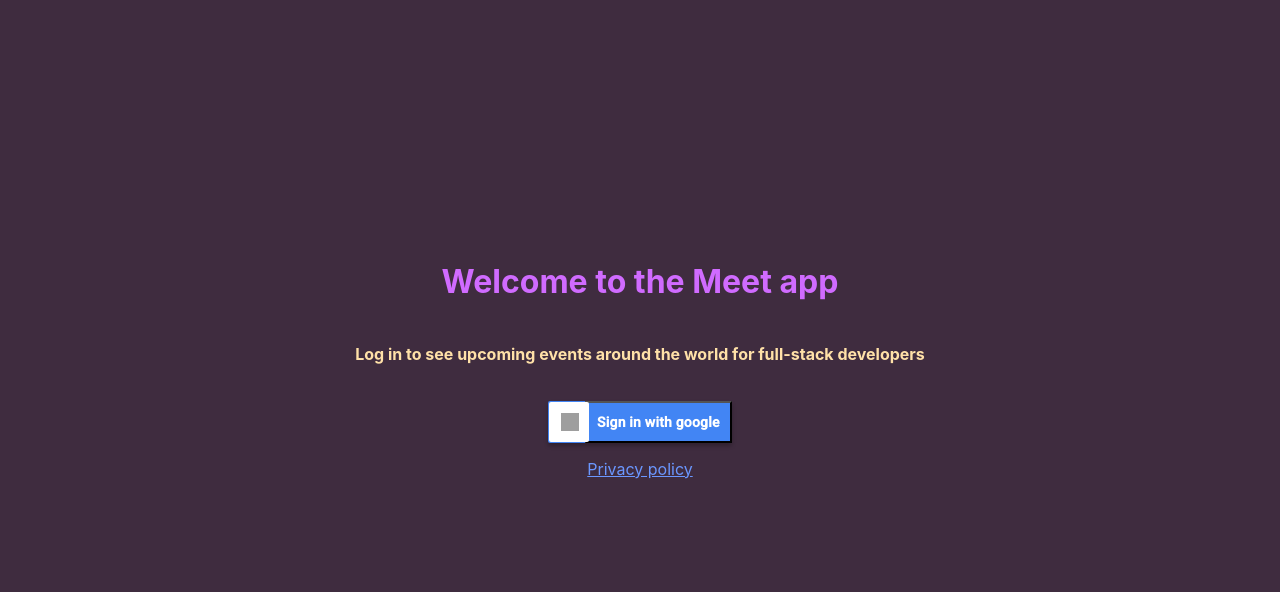
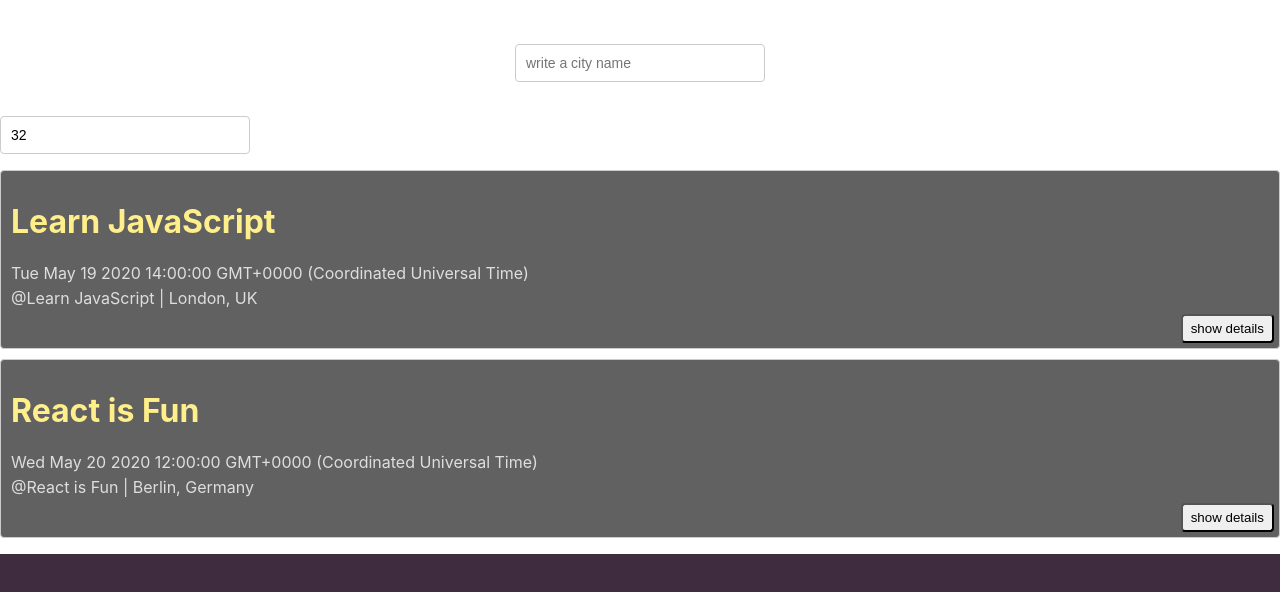
Before and after one commit to BJaguar71/MeetApp, a React (Create React App) app: page / in a window 1280 px wide. Shown: the top 592 px of the page. Built offline with nearby package versions, Linux system fonts and the light colour scheme; grey boxes are pictures that could not be loaded; what atatus-spa would draw is missing.

Commit message:
remove classes names

```diff
--- a/src/App.css
+++ b/src/App.css
@@ -1,7 +1,7 @@
 @import url(https://fonts.googleapis.com/css?family=Roboto:500);
 
 html {
-  background-color: #3f2c3f;
+  /* background-color: #3f2c3f; */
 }
 
 .App * {
@@ -18,7 +18,6 @@ html {
   justify-content: center;
 }
 
-
 /*  styling for NumberOfEvents */
 
 .number {
@@ -29,17 +28,17 @@ html {
 }
 
 .numOfEvent {
-  color: #D9D9D9;
+  color: #d9d9d9;
 }
 
 /* CitySearch Styling  */
-p.chooseCity{
+p.chooseCity {
   font-size: 20px;
   font-weight: bold;
   color: white;
 }
 
-p.numberOfCity{
+p.numberOfCity {
   font-size: 20px;
   font-weight: bold;
   color: white;
@@ -66,10 +65,7 @@ li.cityResult {
   color: #ffe1a8;
   list-style: none;
   padding: 10%;
-
 }
-
-
 
 ul {
   padding: 0;
@@ -125,19 +121,19 @@ input[type="number"] {
   box-shadow: 10px 10px 16px -12px rgba(255, 255, 255, 0.75);
 }
 
-.suggestions>li {
+.suggestions > li {
   text-align: left;
   padding: 8px 6px 8px 10px;
   background-color: #eeeeeec5;
   cursor: default;
 }
 
-.suggestions>li:last-child {
+.suggestions > li:last-child {
   border-bottom-left-radius: 4px;
   border-bottom-right-radius: 4px;
 }
 
-.suggestions>li:hover {
+.suggestions > li:hover {
   background-color: #bcdcdb;
 }
 
--- a/src/App.js
+++ b/src/App.js
@@ -99,16 +99,16 @@ class App extends Component {
   render() {
     // assigned the state into a var 'events' to simplify the value of 'event' prop
     const { events, locations, showWelcomeScreen } = this.state;
-    // if (this.state.showWelcomeScreen === undefined) {
-    //   return <div className="App"></div>;
-    // }
+    if (this.state.showWelcomeScreen === undefined) {
+      return <div className="App"></div>;
+    }
 
     console.log(events, "events inside the app");
     return (
-      <div className="App">
+      <div>
         <WarningAlert text={this.state.infoText} />
 
-        <div className="filters">
+        <div>
           <CitySearch
             locations={locations}
             updateEvents={(updatedLocation) => {
```
